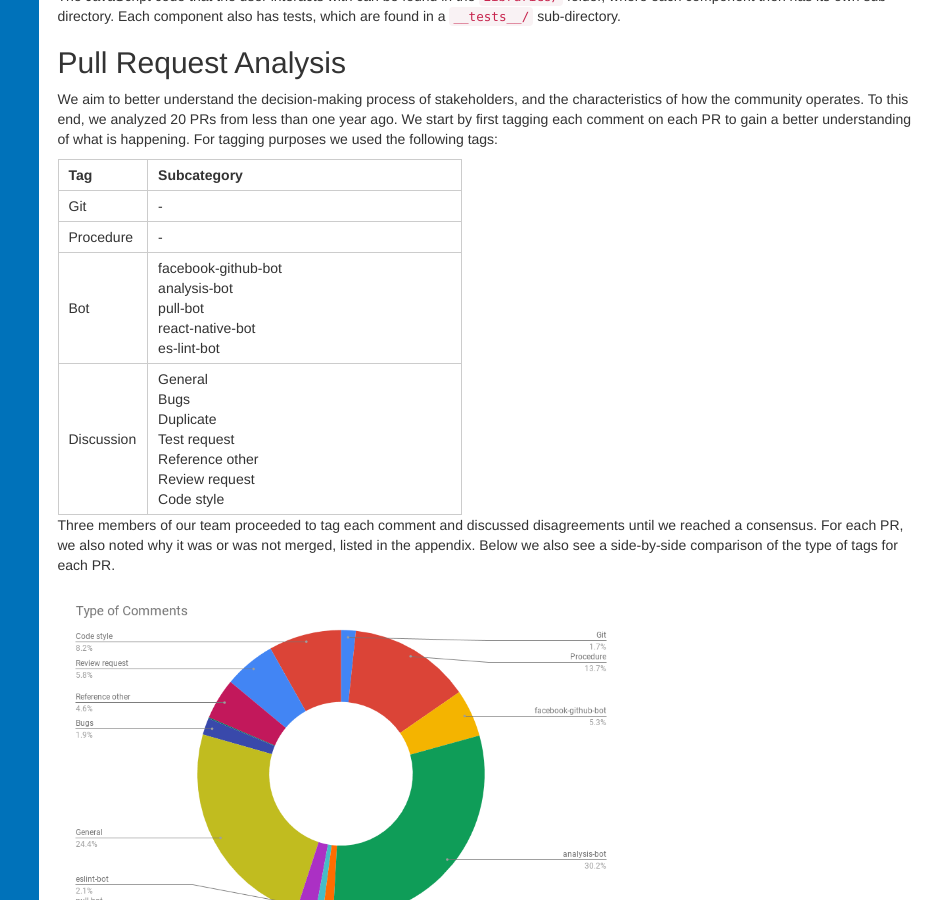
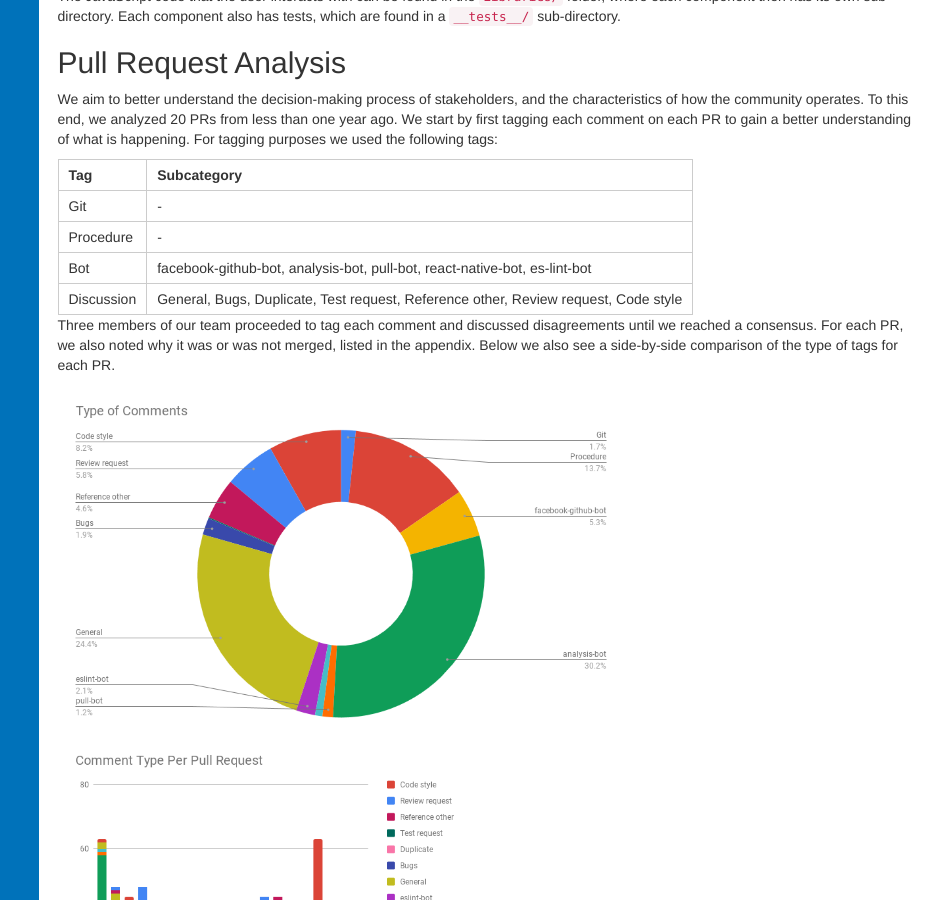
Before and after one commit to SERG-Delft/desosa2019, a Jekyll site: the page built from chapters/react-native/index.md, in a window 1280 px wide and 900 px high, scrolled down 7676 px. Shown: the whole window, without its empty margins (345-1280 px from the left). Built offline with Jekyll 4.4.1, drawn with Linux system fonts in a browser that asks for light colours; nearby versions of some CDN libraries; our own code applies the rules of GitHub Pages for plain Markdown files.

Commit message:
Convert HTML tables to markdown

```diff
--- a/chapters/react-native/index.md
+++ b/chapters/react-native/index.md
@@ -186,7 +186,13 @@ The JavaScript code that the user interacts with can be found in the `Libraries/
 
 We aim to better understand the decision-making process of stakeholders, and the characteristics of how the community operates. To this end, we analyzed 20 PRs from less than one year ago. We start by first tagging each comment on each PR to gain a better understanding of what is happening. For tagging purposes we used the following tags:
 
-<table><colgroup><col style="width: 22%" /><col style="width: 77%" /></colgroup><thead><tr class="header"><th>Tag</th><th>Subcategory</th></tr></thead><tbody><tr class="odd"><td>Git</td><td>-</td></tr><tr class="even"><td>Procedure</td><td>-</td></tr><tr class="odd"><td>Bot</td><td>facebook-github-bot <br> analysis-bot <br> pull-bot <br> react-native-bot <br> es-lint-bot</td></tr><tr class="even"><td>Discussion</td><td>General <br> Bugs <br> Duplicate <br> Test request <br> Reference other <br> Review request <br> Code style</td></tr></tbody></table>
+|Tag|Subcategory|
+|--- |--- |
+|Git|-|
+|Procedure|-|
+|Bot|facebook-github-bot,  analysis-bot,  pull-bot,  react-native-bot,  es-lint-bot|
+|Discussion|General,  Bugs,  Duplicate,  Test request,  Reference other,  Review request,  Code style|
+
 
 Three members of our team proceeded to tag each comment and discussed disagreements until we reached a consensus. For each PR, we also noted why it was or was not merged, listed in the appendix. Below we also see a side-by-side comparison of the type of tags for each PR.
 
@@ -292,7 +298,10 @@ After we identified the testing debt as the most pressing issue in this project,
 
 To see the decrease in testing debt by adding the new unit tests, we now compare the test coverage before and after our contributions. The appendix contains a description of the process and a detailed breakdown per component.
 
-<table><thead><tr class="header"><th>All Files</th><th style="text-align: right;">Before</th><th style="text-align: right;">After</th></tr></thead><tbody><tr class="odd"><td>Branches</td><td style="text-align: right;">8.70% <br> <small>2565/29485</small></td><td style="text-align: right;">8.90% <br> <small>2625/29485</small></td></tr><tr class="even"><td>Lines</td><td style="text-align: right;">11.87% <br> <small>4113/34639</small></td><td style="text-align: right;">12.15% <br> <small>4207/34639</small></td></tr></tbody></table>
+|All Files|Before|After|
+|--- |--- |--- |
+|Branches|8.70%  _2565/29485_|8.90%  _2625/29485_|
+|Lines|11.87%  _4113/34639_|12.15%  _4207/34639_|
 
 In hindsight, writing the tests took us quite some effort. Although the coverage increased a bit, only 12.1% of the lines in the codebase are now covered. We conclude that there is still significant testing debt present in the codebase. The actual cost of this debt remains elusive: Which bugs that could have been detected by tests will go by unnoticed? There is likely no clear answer to this, but we prefer staying on the safe side by covering more of the codebase with tests.
 
```
